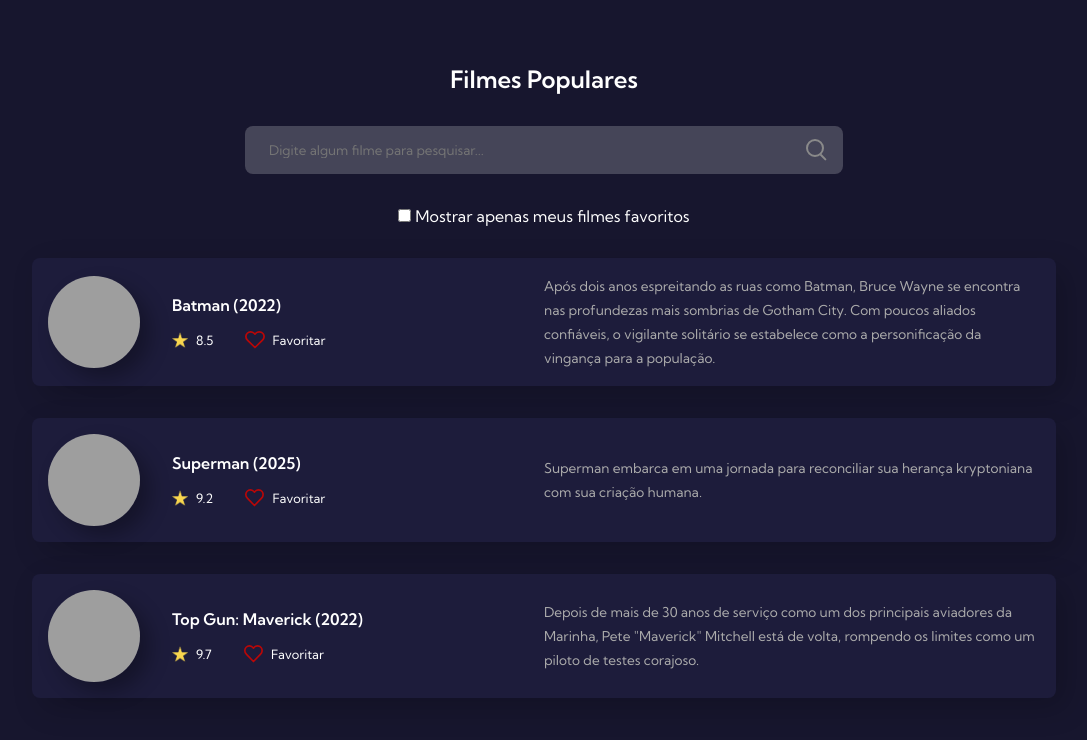
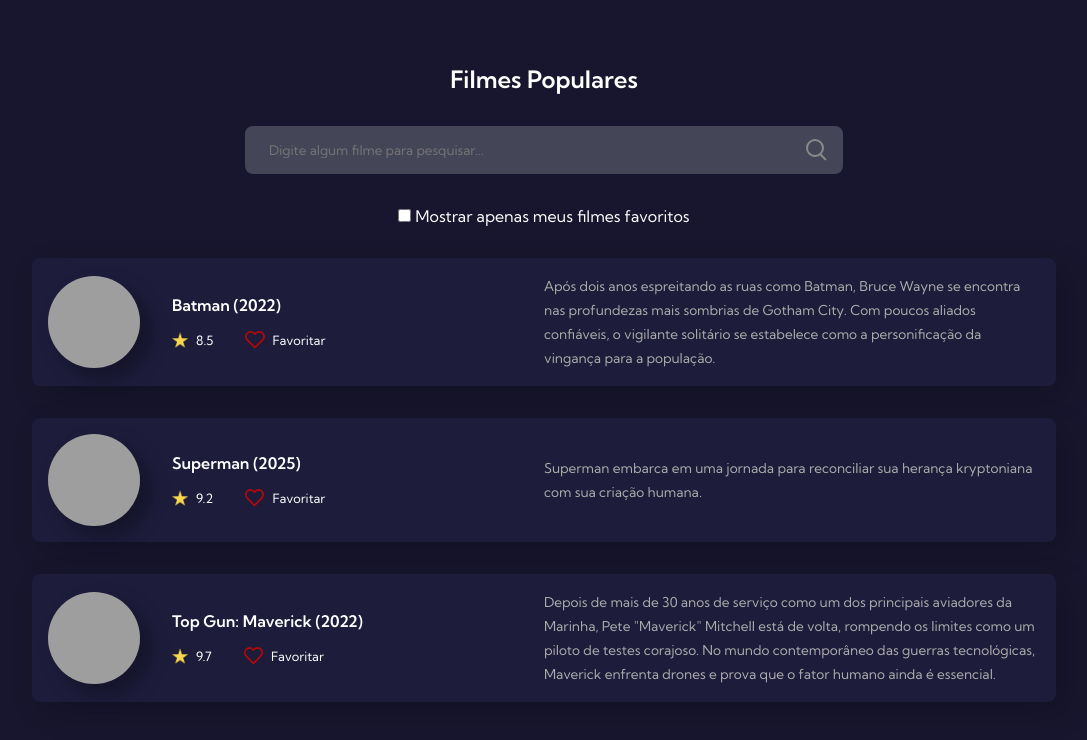
Before and after one commit to matheusaogv/Study-7DaysOfCode-Github, a plain HTML site: page index.html in a window 1280 px wide. Shown: the whole page, without its empty margins (96-1183 px from the left). Drawn offline with Linux system fonts and the light colour scheme; grey boxes are pictures that could not be loaded.

Commit message:
Update third movie description

```diff
--- a/index.html
+++ b/index.html
@@ -90,7 +90,7 @@
           </div>
         </div>
         <div class="movie-description">
-          <span>Depois de mais de 30 anos de serviço como um dos principais aviadores da Marinha, Pete "Maverick" Mitchell está de volta, rompendo os limites como um piloto de testes corajoso. </span>
+          <span>Depois de mais de 30 anos de serviço como um dos principais aviadores da Marinha, Pete "Maverick" Mitchell está de volta, rompendo os limites como um piloto de testes corajoso. No mundo contemporâneo das guerras tecnológicas, Maverick enfrenta drones e prova que o fator humano ainda é essencial. </span>
         </div>
       </div>
     </div>
```
